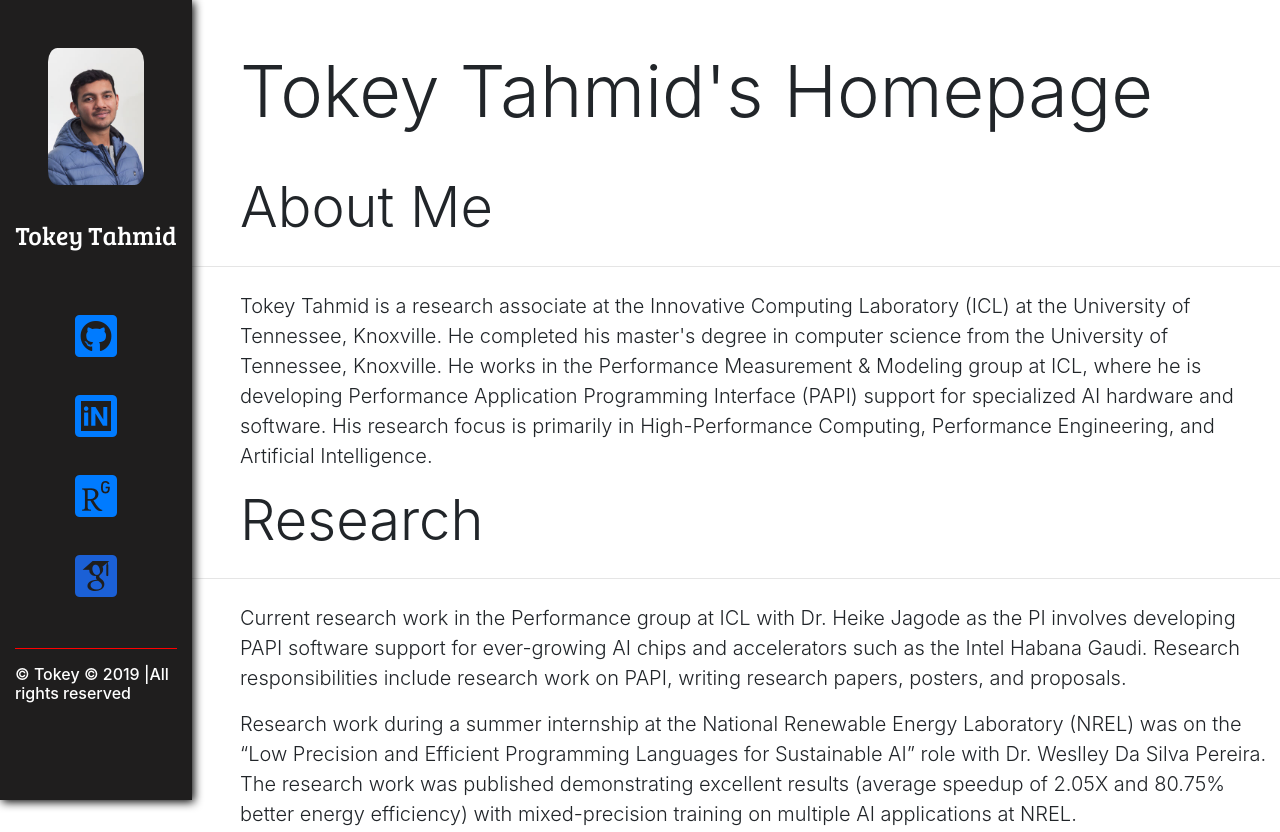
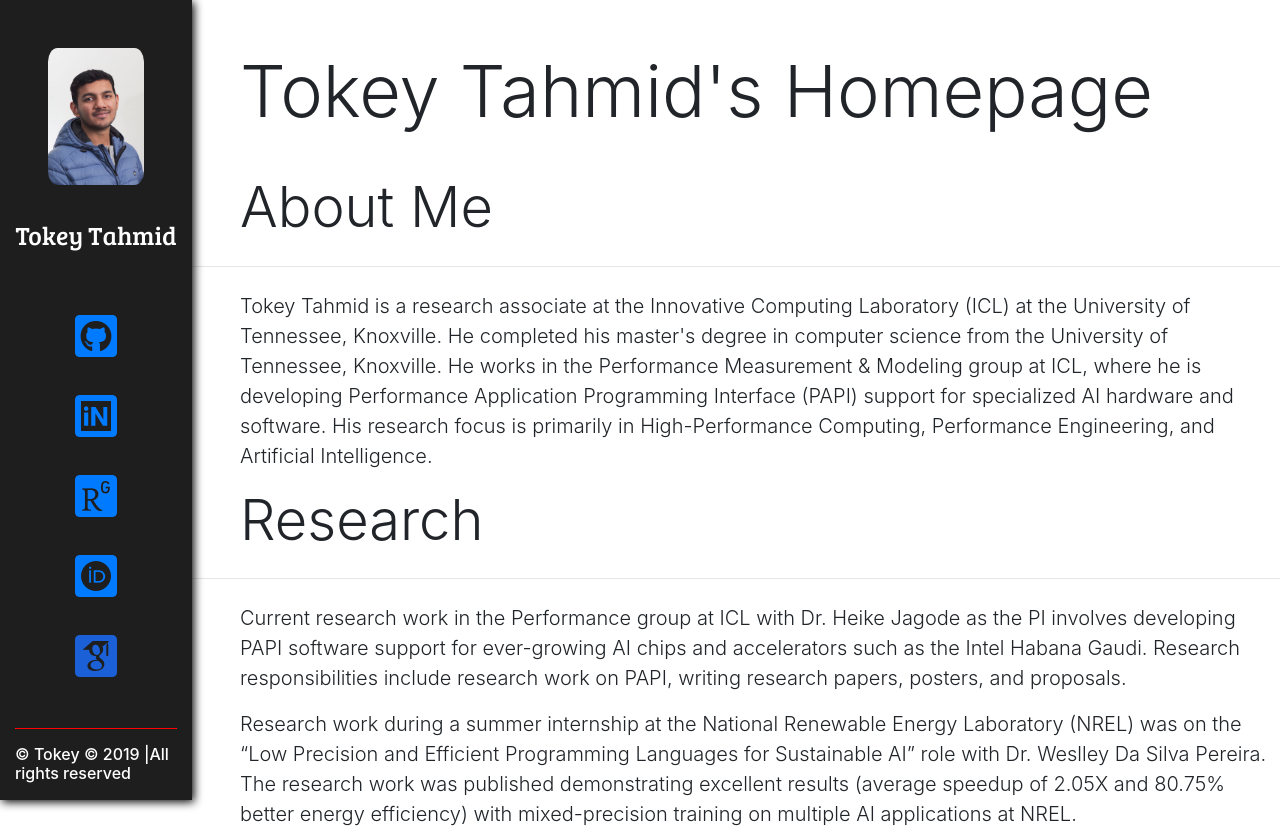
Before and after one commit to tokey-tahmid/tokey-tahmid.github.io, a plain HTML site: page index.html in a window 1280 px wide. Shown: the top 832 px of the page. Drawn offline with nearby package versions, Linux system fonts and the light colour scheme; some icons are missing; files whose address does not match are found by name.

Commit message:
update with orcid

```diff
--- a/index.html
+++ b/index.html
@@ -74,6 +74,15 @@
               target="_blank"
             >
               <i class="ai ai-researchgate-square ai-3x"></i
+            ></a>
+          </li>
+          <li class="nav-item padding-bottom">
+            <a
+              class="side-tacts"
+              href="https://orcid.org/0009-0004-5349-9455"
+              target="_blank"
+            >
+              <i class="ai ai-orcid-square ai-3x"></i
             ></a>
           </li>
           <li class="nav-item">
```
